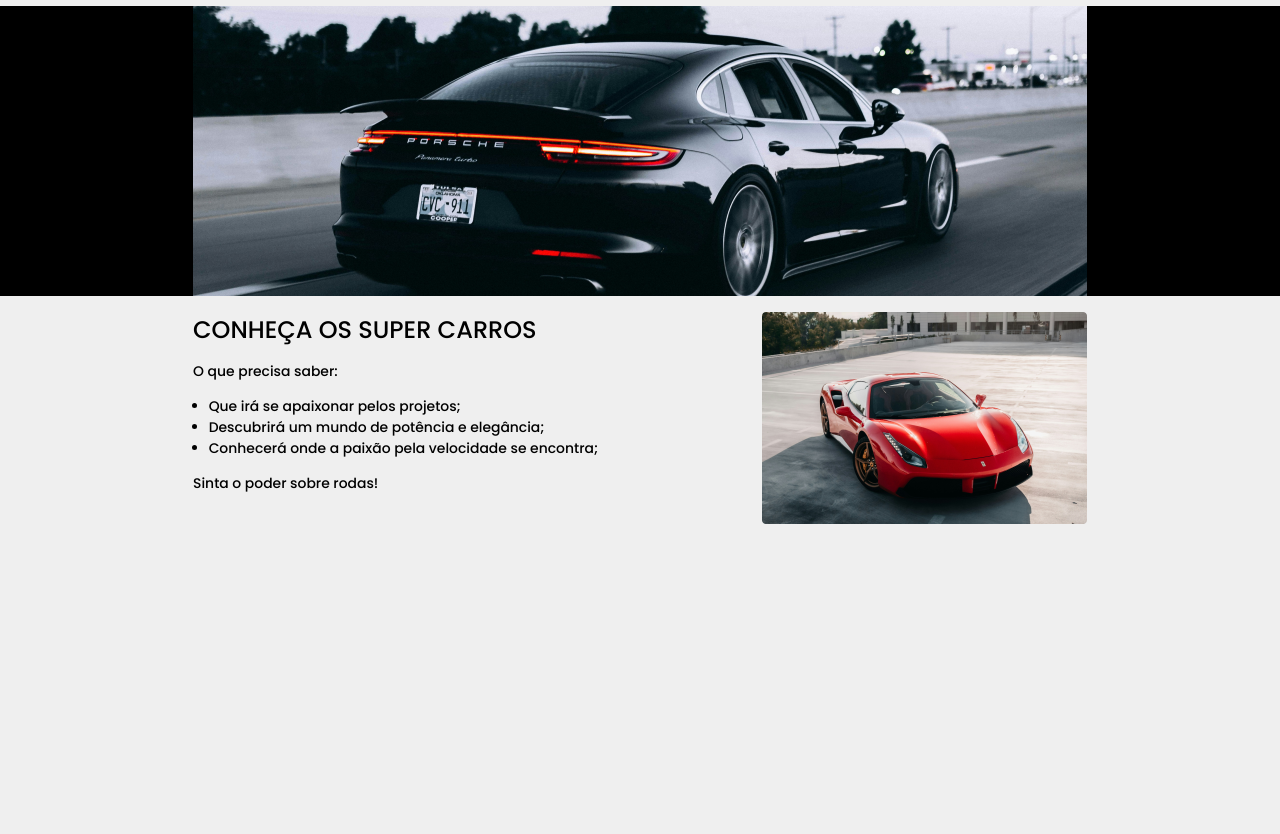
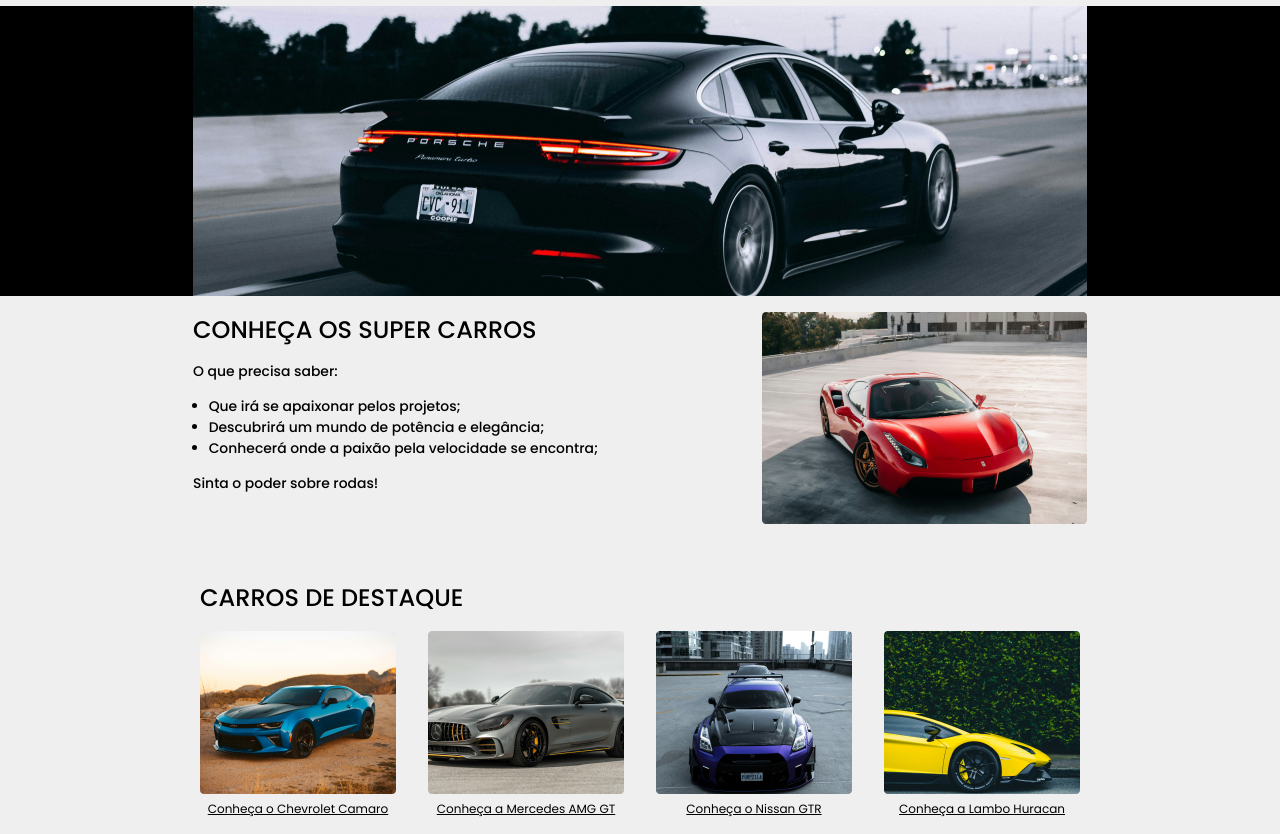
Before and after one commit to oMatheus-Farias/test-groupidealtrends, a plain HTML site: page src/index.html in a window 1280 px wide. Shown: the part 84-918 px from the top of the page. Before the commit the page ends 800 px from the top, so only its background shows below. Drawn offline with Linux system fonts and the light colour scheme.

Commit message:
feat: add Car Detail Component

```diff
--- a/src/index.html
+++ b/src/index.html
@@ -61,7 +61,41 @@
       </div>
 
       <div class="main-img-content">
-        <img src="../assets/ferrari.png" />
+        <img src="../assets/ferrari.png" alt="Ferrari vermelha" />
+      </div>
+    </section>
+
+    <section class="main-detail-box">
+      <h2>Carros de destaque</h2>
+
+      <div class="main-cars-content">
+        <section class="car-item">
+          <div class="car-item-img">
+            <img src="../assets/camaro.png" alt="Camaro azul" />
+          </div>
+          <a href="#">Conheça o Chevrolet Camaro</a>
+        </section>
+
+        <section class="car-item">
+          <div class="car-item-img">
+            <img src="../assets/mercedes.png" alt="Mercedes cinza" />
+          </div>
+          <a href="#">Conheça a Mercedes AMG GT</a>
+        </section>
+
+        <section class="car-item">
+          <div class="car-item-img">
+            <img src="../assets/gtr.png" alt="GTR roxo" />
+          </div>
+          <a href="#">Conheça o Nissan GTR</a>
+        </section>
+
+        <section class="car-item">
+          <div class="car-item-img">
+            <img src="../assets/lamborghini.png" alt="Lamborguini amarela" />
+          </div>
+          <a href="#">Conheça a Lambo Huracan</a>
+        </section>
       </div>
     </section>
   </main>
--- a/src/style.css
+++ b/src/style.css
@@ -152,3 +152,66 @@
     margin-top: 0;
   }
 }
+
+.main-detail-box {
+  margin-top: 3.5em;
+}
+
+.main-detail-box h2 {
+  font-size: 1.5em;
+  font-weight: 500;
+  text-transform: uppercase;
+  text-align: center;
+}
+
+.main-cars-content {
+  display: grid;
+  grid-template-columns: 1fr;
+  gap: 2em;
+  margin-top: 1em;
+  align-items: center;
+}
+
+.car-item {
+  width: fit-content;
+  display: flex;
+  flex-direction: column;
+  align-items: center;
+  margin: 0 auto;
+}
+
+.car-item-img {
+  min-width: 12.25em;
+  max-width: 12.25em;
+  min-height: 10.18em;
+  max-height: 10.18em;
+  margin: 0 auto;
+}
+
+.car-item-img img {
+  width: 100%;
+  height: 100%;
+  object-fit: cover;
+}
+
+.car-item a {
+  font-size: 0.75em;
+  margin-top: 0.5em;
+  color: #000;
+}
+
+@media screen and (min-width: 50em) {
+  .main-cars-content {
+    grid-template-columns: repeat(2, 1fr);
+  }
+}
+
+@media screen and (min-width: 62.5em) {
+  .main-cars-content {
+    grid-template-columns: repeat(4, 1fr);
+  }
+
+  .main-detail-box h2 {
+    text-align: left;
+  }
+}
```
